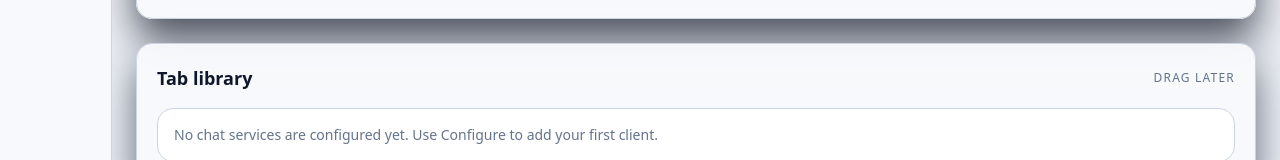
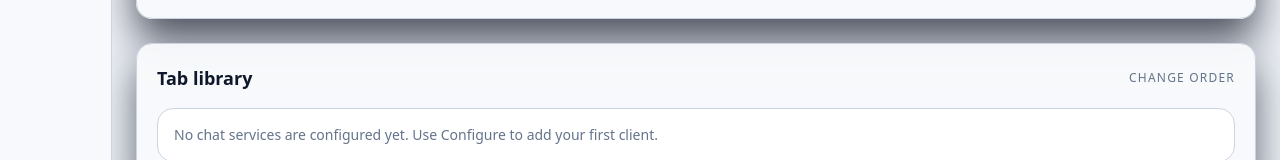
Before and after one commit to regularsteven/chappy, a Vue app: page / in a window 1280 px wide. Shown: the part 232-392 px from the top of the page. Built offline with nearby package versions, Linux system fonts and the light colour scheme.

Commit message:
Rename tab library helper text to Change Order

```diff
--- a/src/renderer/App.vue
+++ b/src/renderer/App.vue
@@ -171,7 +171,7 @@
             <div id="tab-library-panel" class="rounded-2xl border border-slate-800 bg-slate-900/70 p-5 shadow-[0_20px_40px_rgba(15,23,42,0.65)]">
               <div class="flex items-center justify-between">
                 <h2 class="text-lg font-semibold text-white">Tab library</h2>
-                <span class="text-xs uppercase tracking-widest text-slate-500">Drag later</span>
+                <span class="text-xs uppercase tracking-widest text-slate-500">Change Order</span>
               </div>
               <ul v-if="tabs.length" class="mt-4 space-y-3">
                 <li
```
